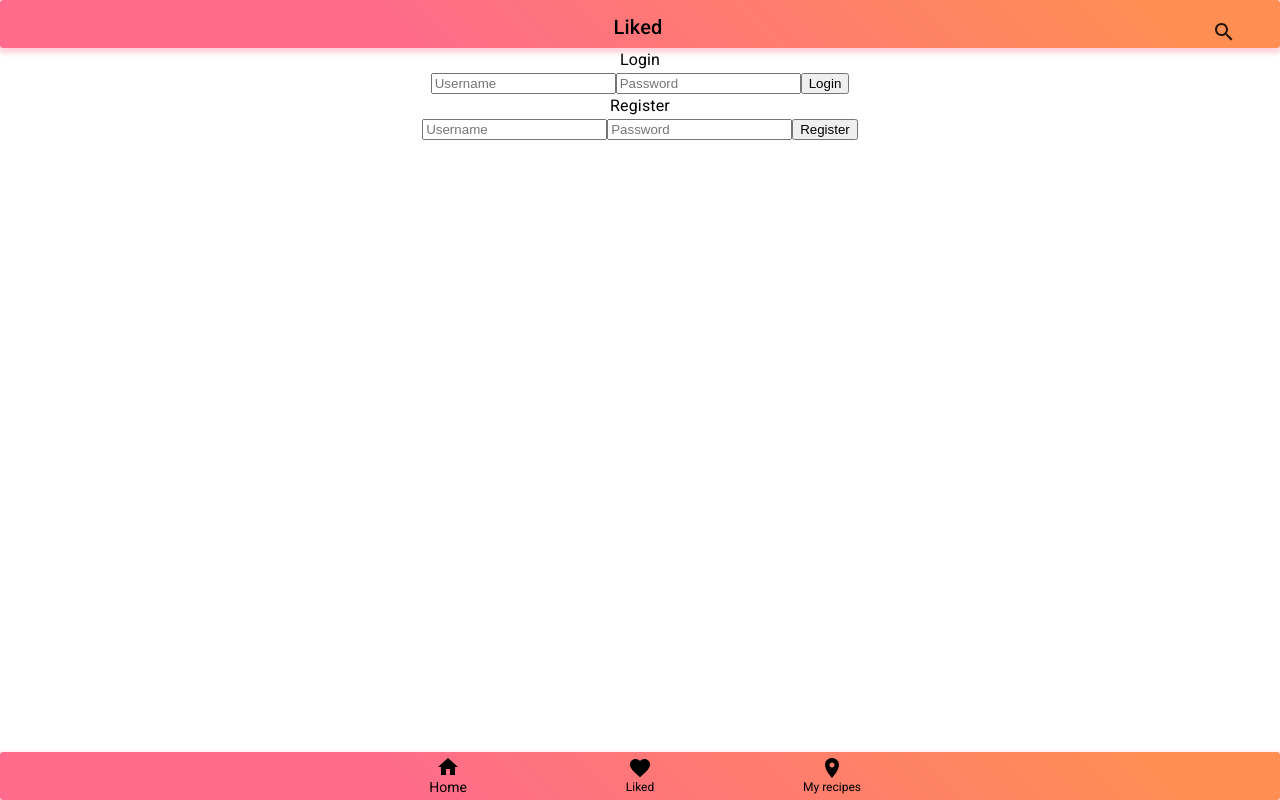
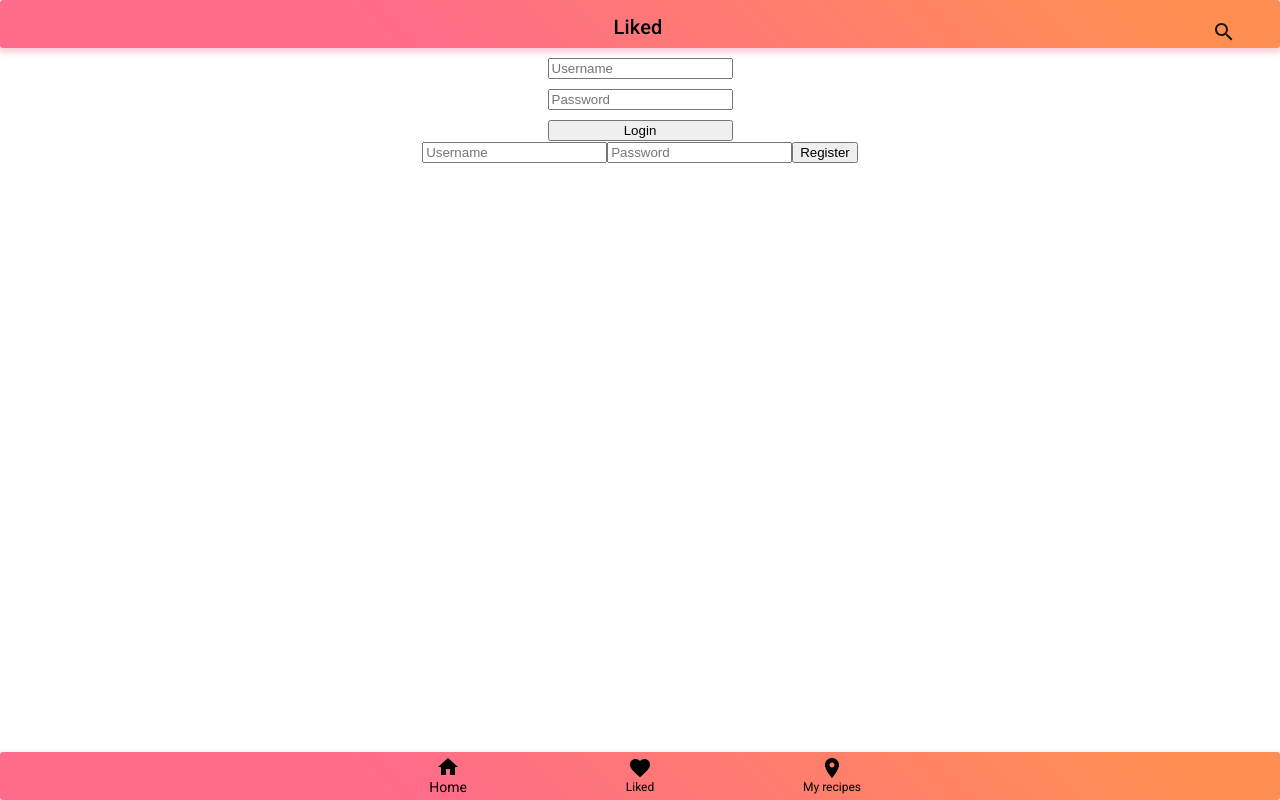
Before and after one commit to RasmusJK/CookBook, a React (Create React App) app: page /liked in a window 1280 px wide. Built offline with nearby package versions, Linux system fonts and the light colour scheme.

Commit message:
added auth token

```diff
--- a/src/App.js
+++ b/src/App.js
@@ -7,6 +7,7 @@ import MyRecipes from "./components/MyRecipes";
 import BottomNav from "./components/BottomNav";
 import TopBar from "./components/TopBar";
 import Recipe from "./components/Recipe";
+import Form from "./components/Form";
 
 const App = () => {
   return (
@@ -27,9 +28,8 @@ const App = () => {
             <TopBar name="My recipes"/>
             <MyRecipes name="My recipes"/>
         </Route>
-
             <Route path="/recipe/:id" component={Recipe} />
-
+            <Route path="/addRecipe" component={Form} />
 
 
         </Switch>
--- a/src/components/BottomNav.js
+++ b/src/components/BottomNav.js
@@ -5,7 +5,7 @@ import { makeStyles } from '@material-ui/core/styles';
 import HomeIcon from '@material-ui/icons/Home';
 import FavoriteIcon from '@material-ui/icons/Favorite';
 import LocationOnIcon from '@material-ui/icons/LocationOn';
-import {useHistory,Link} from 'react-router-dom';
+import {Link} from 'react-router-dom';
 
 const BottomNav =()=>{
 
@@ -26,14 +26,13 @@ const BottomNav =()=>{
     const classes = useStyles();
     const [value, setValue] =useState(0);
 
-    const history = useHistory()
     return(
             <BottomNavigation
                 value={value}
                 onChange={(event, newValue) => {
                     setValue(newValue);
                 }}
-                showLabels   //something wrong with this
+                showLabels
                 className={classes.root}
             >
 
--- a/src/components/Form.js
+++ b/src/components/Form.js
@@ -1,11 +1,28 @@
 import '../App.css';
 import React, {useState} from "react";
-import {Button} from "@material-ui/core";
+import {Button, Container} from "@material-ui/core";
 import {CREATE_RECIPE} from '../gql/mutations'
 import {useMutation} from "@apollo/client";
+import { makeStyles } from '@material-ui/core/styles';
 
 const ingredients= [];
+
+const useStyles = makeStyles({
+    form: {
+       alignItems:"center",
+        display:"flex",
+        flexDirection:"column",
+        marginBottom:"10px"
+
+    },
+    button: {
+        background: "linear-gradient(45deg, #FE6B8B 30%, #FF8E53 90%)",
+
+    }
+});
+
 const Form= ()=> {
+    const classes = useStyles();
     const [recipeName, setRecipeName] =useState("");
 
     const [ingredient, setIngredient] =useState("");
@@ -57,35 +74,32 @@ console.log(recipeName);
     return (
         <div className="App">
 
+            <form className={classes.form}>
             <input type="text"
                 placeholder="Recipe name"
                 onChange={e=>{
                     setRecipeName(e.target.value);
             }}
             />
-
-            <form onSubmit={event=>{
-                event.preventDefault()
-                addIngredientToList()
-
-            }}>
+            <Container>
             <input type="text"
                     placeholder="add ingredients"
                    value={ingredient}
                     onChange={updateIngredient}
             />
-                <Button type="submit">Add ingredient</Button>
-            </form>
-            <form>
+                <Button className={classes.button} onClick={addIngredientToList}>+</Button>
+            </Container>
+                <Container>
                 <input type="text"
                        placeholder="add steps"
                        value={step}
                        onChange={updateStep}
                 />
-                <Button onClick={addStepsToList}>Add Step</Button>
+                <Button className={classes.button} onClick={addStepsToList}>+</Button>
+                </Container>
+
+                <Button className={classes.button} onClick={addIngredientsToDB}>Add Recipe</Button>
             </form>
-                <Button onClick={addIngredientsToDB}>Add Recipe</Button>
-
 
         </div>
     );
--- a/src/components/Liked.js
+++ b/src/components/Liked.js
@@ -1,16 +1,13 @@
 import '../App.css';
 import React from "react";
 import Login from "./Login";
-import Typography from "@material-ui/core/Typography";
 import Register from "./Register";
 const Liked=(props)=> {
     return (
         <div className="App">
-        <Typography>Login</Typography>
-            <Login></Login>
-            <Typography>Register</Typography>
+            <Login/>
             <Register/>
-        </div>
+         </div>
     );
 }
 
--- a/src/components/Login.js
+++ b/src/components/Login.js
@@ -2,9 +2,32 @@ import React, { useState} from 'react';
 import { useLazyQuery} from '@apollo/client';
 import {LOGIN} from "../gql/query";
 import { useHistory } from "react-router-dom";
+import { makeStyles } from '@material-ui/core/styles';
+import {Container, Typography} from "@material-ui/core";
+
+const useStyles = makeStyles({
+    root:{
+        display:"flex",
+        flexDirection:"column",
+        alignItems:"center",
+        justifyContent:"space-around",
+        textAlign:"left"
+    },
+    form: {
+        display:"flex",
+        flexDirection: "column",
+        maxWidth:"30vh",
+
+
+    },
+    input:{
+        marginBottom: "10px",
+        marginTop:"10px"
+    }
+});
 
 const Login=()=>{
-
+    const classes = useStyles();
     const [username, setUsername] =useState("");
     const [password, setPassword] =useState("");
     const history = useHistory();
@@ -25,14 +48,16 @@ const Login=()=>{
     });
 
     return (
-        <div className="App">
-            <form onSubmit={event => {
+        <div className={classes.root}>
+
+            <form className={classes.form} onSubmit={event => {
                 event.preventDefault();
                login()
 
             }}>
                 <input type="text"
                        placeholder="Username"
+                       className={classes.input}
                        onChange={(e)=>{
                            setUsername(e.target.value);
                        }}
@@ -43,7 +68,7 @@ const Login=()=>{
                            setPassword(e.target.value);
                        }}
                 />
-                <button type="submit">Login</button>
+                <button style={{marginTop:"10px"}} type="submit">Login</button>
             </form>
         </div>
     );
--- /dev/null
+++ b/src/components/MyRecipeCard.js
@@ -0,0 +1,56 @@
+import React from 'react';
+import { makeStyles } from '@material-ui/core/styles';
+import Card from '@material-ui/core/Card';
+import CardActionArea from '@material-ui/core/CardActionArea';
+import CardContent from '@material-ui/core/CardContent';
+import CardMedia from '@material-ui/core/CardMedia';
+import Typography from '@material-ui/core/Typography';
+import {useHistory} from 'react-router-dom';
+
+const useStyles = makeStyles({
+    root: {
+    display:"flex",
+        justifyContent:"space-around",
+
+        maxWidth: 120,
+        maxHeight:120,
+        margin:"10px"
+
+    },
+    media: {
+        height: 60,
+    },
+    content: {
+        height:20,
+        textAlign:"start",
+
+    }
+});
+
+const MyRecipeCard = ({title,id})=> {
+    const classes = useStyles();
+    const history= useHistory()
+    return (
+        <Card className={classes.root}
+              onClick={()=>{
+                  history.push(`/recipe/${id}`)
+              }
+              }>
+            <CardActionArea>
+                <CardMedia
+                    className={classes.media}
+                    image="http://placekitten.com/300/300"
+                    title="placeholder"
+                />
+                <CardContent className={classes.content}>
+                    <Typography style={{marginBottom:10}}>
+                        {title}
+                    </Typography>
+                </CardContent>
+            </CardActionArea>
+
+
+        </Card>
+    );
+}
+export default MyRecipeCard;
--- a/src/components/MyRecipes.js
+++ b/src/components/MyRecipes.js
@@ -1,29 +1,76 @@
 import '../App.css';
 import React, {useEffect, useState} from "react";
-import Form from "./Form"
 import {useQuery} from "@apollo/client";
 import {GET_USER_RECIPES} from "../gql/query";
+import MyRecipeCard from "./MyRecipeCard";
+import { makeStyles } from '@material-ui/core/styles';
+import {Button} from "@material-ui/core";
+import {useHistory} from 'react-router-dom'
+
+const useStyles = makeStyles((theme) => ({
+    root: {
+
+        alignContent:"center",
+
+        },
+        gallery:{
+            background:"#fafafa",
+            width:"53vh",
+            height:"70vh",
+            marginTop:10,
+            marginLeft:10,
+            borderRadius:10,
+            boxShadow:"2px 2px 2px black",
+
+            display:"flex",
+
+            flexDirection:"row",
+            flexWrap: "wrap",
+            alignContent:"flex-start",
+            alignSelf:"center",
+
+            overflowY: "scroll",
+
+        },
+    button: {
+        marginTop:20,
+        background:"linear-gradient(45deg, #FE6B8B 30%, #FF8E53 90%)"
+    }
+}));
+//Looks like shit, ccs is hard
+
+//napista uploadformiin
+
 const MyRecipes=({name})=> {
+    const classes = useStyles();
+    const history = useHistory();
 
     const { loading, error, data } = useQuery(GET_USER_RECIPES,{variables:{
         author: localStorage.getItem("Username")}});
     const [recipes,setRecipes]= useState([]);
-
     useEffect(()=>{
         if (data) {
                 console.log("Recipes by user", data.recipesByUser);
-           // setRecipes(data.recipes);
+            setRecipes(data.recipesByUser);
         }
     },[data])
     if (loading) return <p>Loading...</p>;
     if (error) return <p>Error :(</p>;
     return (
-        <div className="App">
-            <Form/>
+            <div className={classes.root}>
+            <div className={classes.gallery}>
+                {recipes.map(recipe =>(
+                    <MyRecipeCard key={recipe.id} id={recipe.id} title={recipe.recipeName} />
+                ))}
+
+            </div>
+                <Button className={classes.button} onClick={()=>{
+                history.push('/addRecipe');}
+                }>Add new recipe</Button>
+            </div>
 
 
 
-        </div>
     );
 }
 
--- a/src/index.js
+++ b/src/index.js
@@ -4,10 +4,29 @@ import './index.css';
 import App from './App';
 import reportWebVitals from './reportWebVitals';
 
-import { ApolloClient, InMemoryCache,ApolloProvider } from '@apollo/client';
+import { ApolloClient, InMemoryCache,ApolloProvider, createHttpLink } from '@apollo/client';
+import { setContext } from '@apollo/client/link/context';
+
+const httpLink = createHttpLink({
+    uri: 'http://localhost:3000/graphql',
+});
+
+const authLink = setContext((_, { headers }) => {
+    // get the authentication token from local storage if it exists
+    const token = localStorage.getItem('Token');
+    // return the headers to the context so httpLink can read them
+    return {
+        headers: {
+            ...headers,
+            authorization: token ? `Bearer ${token}` : "",
+        }
+    }
+});
 
 const client = new ApolloClient({
-    uri: 'http://localhost:3000/graphql',
+  //  uri: 'http://localhost:3000/graphql',
+    link: authLink.concat(httpLink),
+
     cache: new InMemoryCache()
 });
 
```
